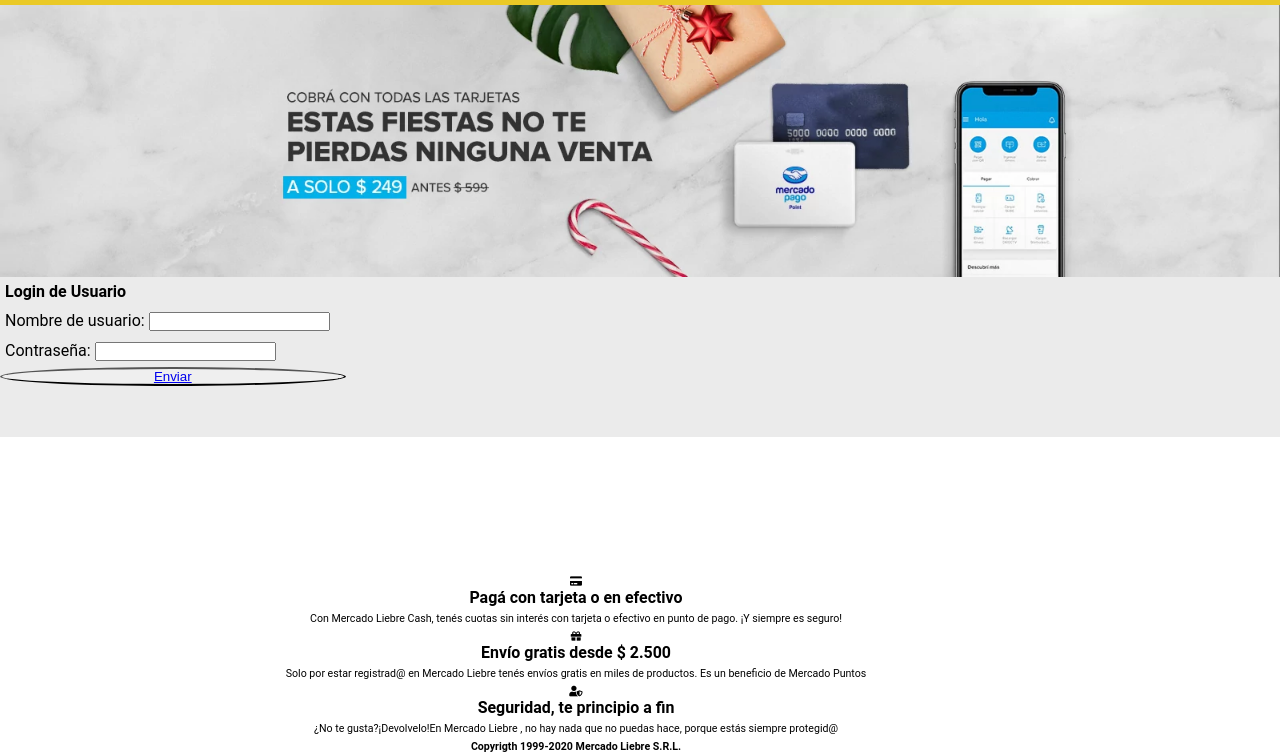
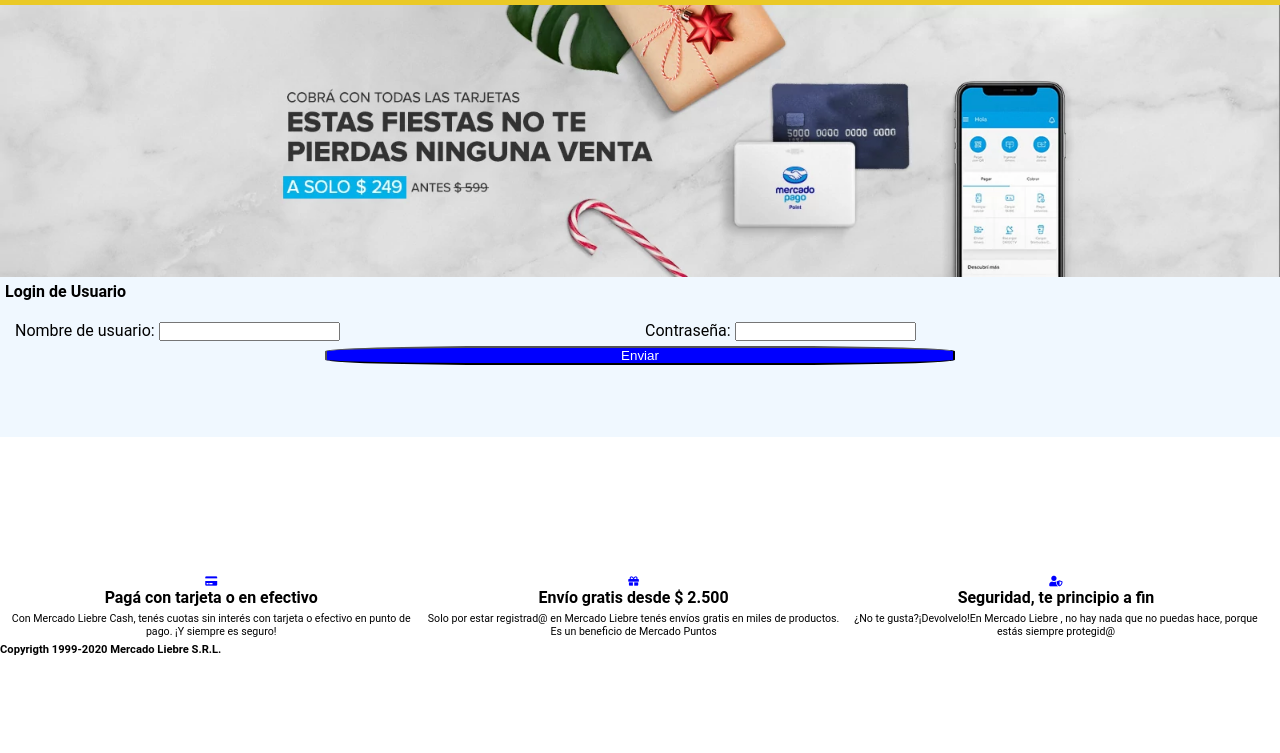
Before and after one commit to AGardey/Mercado-Liebre-Gardey, a website: page views/login.html in a window 1280 px wide. Shown: the part 117-870 px from the top of the page. After the commit the page ends 800 px from the top, so only its background shows below. Drawn offline with Linux system fonts and the light colour scheme.

Commit message:
se completó el ejercicio hasta clase 15

```diff
--- a/public/css/home.css
+++ b/public/css/home.css
@@ -105,8 +105,21 @@
 .articulo-original{
     width: 90vw;
     padding: 5px;
+    box-shadow: none;
+    transition: all 450ms;
+
+}
+
+.articulo-original:hover{
     box-shadow: 0px 0px 10px 0px rgb(100, 100, 100);
+
 }
+
+hr{
+    width: 75%;
+    opacity: 60%;
+}
+
 
 .article-box{
     width: 90%;
@@ -288,9 +301,14 @@
    article{
     padding-top: 5px;
     padding-bottom: 5px;
-    box-shadow: 0px 0px 10px 0px rgb(100, 100, 100);
+    transition: box-shadow 0px;
 
 }
+
+    article:hove > .articulo-original{
+        box-shadow: 0px 0px 10px 0px rgb(100, 100, 100);
+
+    }
 
 
 .section-display{
@@ -310,6 +328,7 @@
 
 .articulo-original{
     width: 50%;
+    height: 100%;
 }
 
 .article-box{
@@ -338,8 +357,18 @@
 
 .descripciones{
     font-size:11px;
-    display: flex;
+    height: 0vh;
+    display: none;
     justify-content: flex-start;
+    visibility: hidden;
+    overflow: hidden;
+    transition: all 450ms;
+}
+
+.descripción-caja:hover > .descripciones{
+    visibility: visible;
+    height: 10vh;
+
 }
 
 
@@ -700,17 +729,29 @@
     /*-----------------------FOOTER---------------------*/
 
     footer{
+        display: flex;
         text-align: center;
-        width: 90%;
+        width: 100%;
         margin-top: 10px;
+        flex-wrap: wrap;
 
     }
 
     .section-footer{
-        width: 100%;
-        font-size: 90%;
-        justify-content:space-around;
+        width: 33%;
+        font-size: 75%;
 
     }
 
-   }
+    .imagen{
+        color: #0000FF;
+    }
+
+    .text-pie{
+        width: 100%;
+    }
+
+    .copyrigth{
+        width: 100%;
+    }
+}
--- a/public/css/login.css
+++ b/public/css/login.css
@@ -384,7 +384,7 @@
        .main-movil{
         width: 100vw;
         /*height: 100vh;*/
-        background-color: #ebebeb;
+        background-color: #F0F8FF;
     }
 
     .section-display{
@@ -393,51 +393,74 @@
 
     .titulares{
         width: 100%;
-        background-color: #ebebeb;
+        background-color: #F0F8FF;
     }
 
-    .form-register{
+    .form-login{
         display: flex;
+        width: 100vw;
         padding: 10px;
-        background-color: #ebebeb;
+        background-color: #F0F8FF;
         justify-content: center;
         align-items: center;
+        flex-wrap: wrap;
 
     }
     label{
         width: 90%;
-        justify-content: center;
+        justify-content: flex-start;
     }
 
     p{
-        padding: 5px;
-        width: 100%;
-        justify-content: center;
+        width: 50%;
+        justify-content: flex-start;
+        align-items: center;
     }
 
     .button{
-        width: 30%;
-        justify-content: center;
-        text-align: center;
-        border-radius: 50%;
+        width: 50%;
+        border-radius: 28%;
+        background-color:#0000FF;
+        overflow: hidden;
+        justify-content: flex-end;
+        transition: background-color 450ms;
+    }
 
+    .button:hover{
+        background-color: #0022AA;
+    }
+
+    .button-login{
+        color: white;
     }
 
 
 /*-----------------------FOOTER---------------------*/
 
 footer{
+    display: flex;
     text-align: center;
-    width: 90%;
+    width: 100%;
     margin-top: 10px;
+    flex-wrap: wrap;
 
 }
 
 .section-footer{
-    width: 100%;
+    width: 33%;
     font-size: 95%;
-    justify-content:space-around;
 
 }
 
+.imagen{
+    color: #0000FF;
 }
+
+.text-pie{
+    width: 100%;
+}
+
+.copyrigth{
+    width: 100%;
+}
+}
--- a/public/css/register.css
+++ b/public/css/register.css
@@ -378,17 +378,29 @@
 /*-----------------------FOOTER---------------------*/
 
 footer{
+    display: flex;
     text-align: center;
-    width: 90%;
+    width: 100%;
     margin-top: 10px;
+    flex-wrap: wrap;
 
 }
 
 .section-footer{
-    width: 100%;
+    width: 33%;
     font-size: 95%;
-    justify-content:space-around;
 
 }
 
+.imagen{
+    color: #0000FF;
 }
+
+.text-pie{
+    width: 100%;
+}
+
+.copyrigth{
+    width: 100%;
+}
+}
--- a/views/login.html
+++ b/views/login.html
@@ -58,7 +58,7 @@
                         <label>Contraseña:</label>
                     <input type="password" name="clave" id="clave">
                     </p>
-                    <button class="button" type="submit"><a href="/">Enviar</button></a>
+                    <button class="button" type="submit"><a href="/"><label class="button-login">Enviar</label></button></a>
                 </form>
         </main>
 
@@ -84,7 +84,7 @@
                 , no hay nada que no puedas hace, porque estás
                 siempre protegid@</p>
         </section>
-        <section class="section-footer">
+        <section class="copyright">
             <h4>Copyrigth 1999-2020 Mercado Liebre S.R.L.</h4>
         </section>
 
```
Also changed, not shown: views/home.html (+10 -2 lines).
